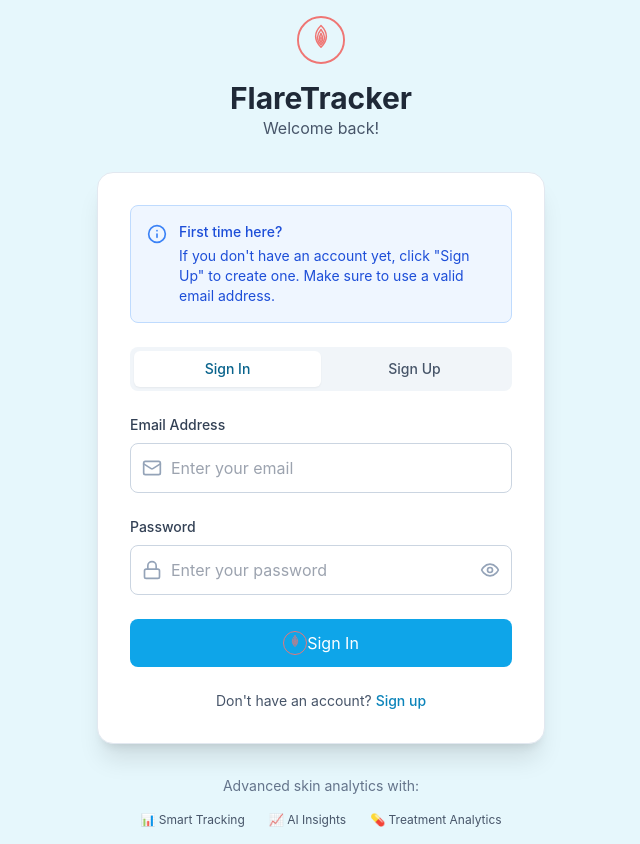
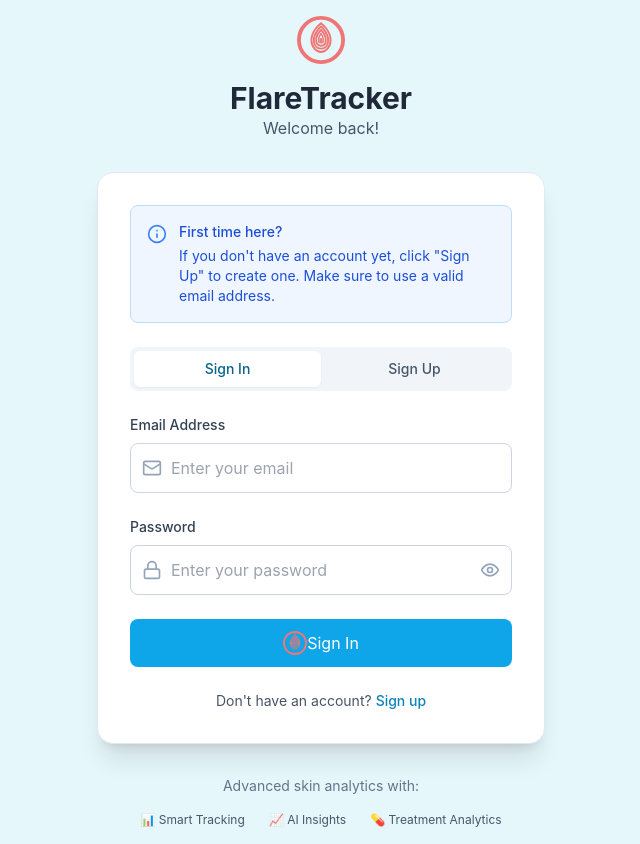
Before and after one commit to heathtechnical/FlareTracker, a React (Vite) app: page / in a window 1280 px wide. Shown: the whole page, without its empty margins (319-959 px from the left). Built offline with nearby package versions, Linux system fonts and the light colour scheme; no server answers.

Commit message:
Update Logo to Match New Design

```diff
--- a/src/components/Logo.tsx
+++ b/src/components/Logo.tsx
@@ -44,15 +44,45 @@ const Logo: React.FC<LogoProps> = ({
         <circle
           cx="50"
           cy="50"
-          r="48"
+          r="46"
+          stroke="#EF7674"
+          strokeWidth="8"
+          fill="none"
+        />
+
+        {/* Main flame/drop shape - outermost */}
+        <path
+          d="M50 15 C50 15, 30 30, 30 50 C30 65, 40 75, 50 75 C60 75, 70 65, 70 50 C70 30, 50 15, 50 15 Z"
           stroke="#EF7674"
           strokeWidth="4"
           fill="none"
+          strokeLinecap="round"
+          strokeLinejoin="round"
         />
 
-        {/* Flame/drop shape - multiple nested curves */}
+        {/* Second flame layer */}
         <path
-          d="M50 20 C35 35, 35 50, 50 65 C65 50, 65 35, 50 20 Z"
+          d="M50 22 C50 22, 35 35, 35 50 C35 62, 42 68, 50 68 C58 68, 65 62, 65 50 C65 35, 50 22, 50 22 Z"
+          stroke="#EF7674"
+          strokeWidth="4"
+          fill="none"
+          strokeLinecap="round"
+          strokeLinejoin="round"
+        />
+
+        {/* Third flame layer */}
+        <path
+          d="M50 29 C50 29, 40 40, 40 50 C40 58, 44 62, 50 62 C56 62, 60 58, 60 50 C60 40, 50 29, 50 29 Z"
+          stroke="#EF7674"
+          strokeWidth="4"
+          fill="none"
+          strokeLinecap="round"
+          strokeLinejoin="round"
+        />
+
+        {/* Inner flame/drop core */}
+        <path
+          d="M50 36 C50 36, 45 44, 45 50 C45 54, 47 56, 50 56 C53 56, 55 54, 55 50 C55 44, 50 36, 50 36 Z"
           stroke="#EF7674"
           strokeWidth="3"
           fill="none"
@@ -60,32 +90,13 @@ const Logo: React.FC<LogoProps> = ({
           strokeLinejoin="round"
         />
 
-        <path
-          d="M50 28 C40 40, 40 50, 50 60 C60 50, 60 40, 50 28 Z"
-          stroke="#EF7674"
-          strokeWidth="3"
-          fill="none"
-          strokeLinecap="round"
-          strokeLinejoin="round"
-        />
-
-        <path
-          d="M50 36 C45 45, 45 50, 50 55 C55 50, 55 45, 50 36 Z"
-          stroke="#EF7674"
-          strokeWidth="3"
-          fill="none"
-          strokeLinecap="round"
-          strokeLinejoin="round"
-        />
-
-        {/* Inner drop/flame core */}
-        <path
-          d="M50 44 C48 47, 48 50, 50 52 C52 50, 52 47, 50 44 Z"
-          stroke="#EF7674"
-          strokeWidth="2"
-          fill="none"
-          strokeLinecap="round"
-          strokeLinejoin="round"
+        {/* Innermost drop */}
+        <ellipse
+          cx="50"
+          cy="50"
+          rx="3"
+          ry="4"
+          fill="#EF7674"
         />
       </svg>
     </div>
```
